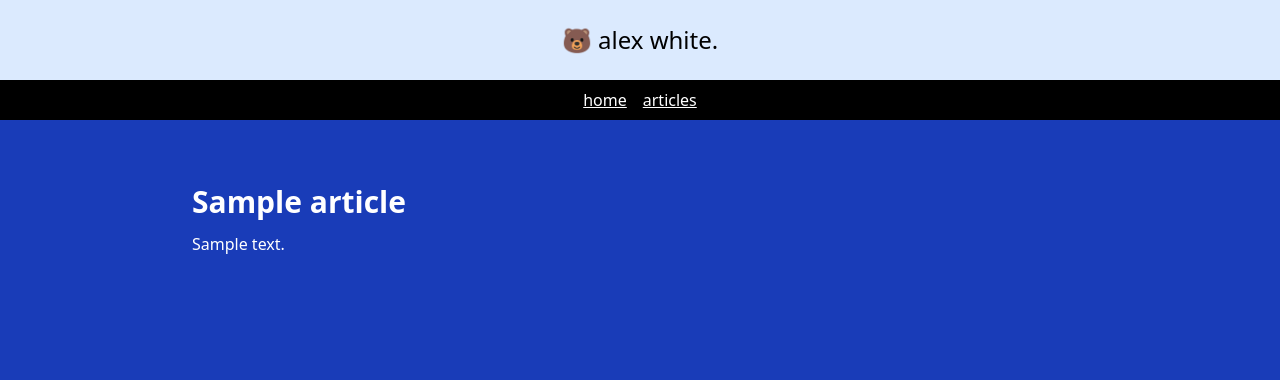
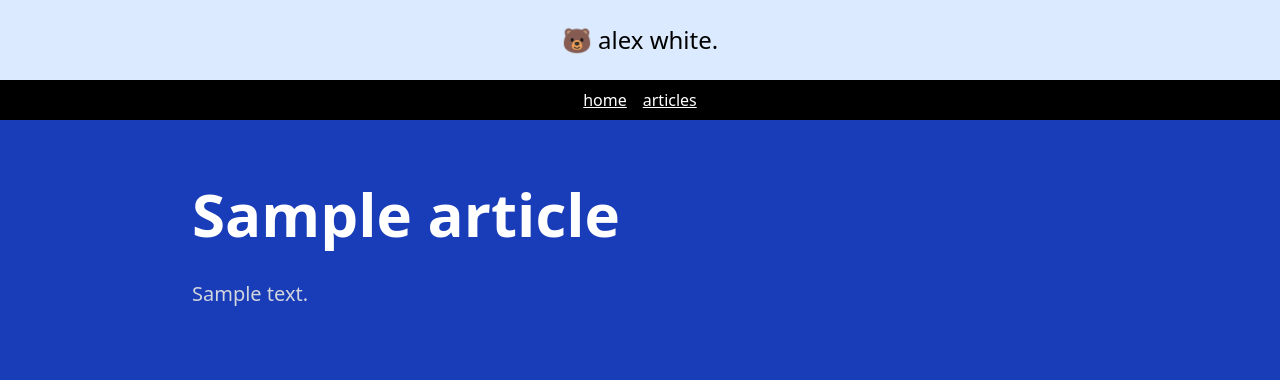
Before and after one commit to devalexwhite/mysite, a Laravel app: page /articles/1 in a window 1280 px wide. Shown: the top 380 px of the page. Run offline with Laravel 12, Linux system fonts and the light colour scheme; tables that the repository leaves empty hold one stand-in row (Sample ...); style sheets or scripts are compiled from the project's sources; some web fonts are replaced.

Commit message:
Add colors and fix typography plugin

```diff
--- a/package.json
+++ b/package.json
@@ -6,6 +6,7 @@
         "dev": "vite"
     },
     "devDependencies": {
+        "@tailwindcss/typography": "^0.5.16",
         "@tailwindcss/vite": "^4.0.0",
         "axios": "^1.8.2",
         "concurrently": "^9.0.1",
--- a/resources/css/app.css
+++ b/resources/css/app.css
@@ -1,4 +1,5 @@
 @import 'tailwindcss';
+@plugin "@tailwindcss/typography";
 
 @source '../../vendor/laravel/framework/src/Illuminate/Pagination/resources/views/*.blade.php';
 @source '../../storage/framework/views/*.php';
--- a/resources/views/articles/show.blade.php
+++ b/resources/views/articles/show.blade.php
@@ -2,9 +2,9 @@
     <div class="text-white">
 
         <header>
-            <h1 class="text-3xl font-bold mb-3">{{ $article->title }}</h1>
+            <h1 class="text-6xl font-bold mb-8">{{ $article->title }}</h1>
         </header>
-        <div class="prose md:prose-xl">
+        <div class="prose md:prose-xl prose-invert">
             {!!   $article->content   !!}
         </div>
     </div>
```
Also changed, not shown: package-lock.json.
